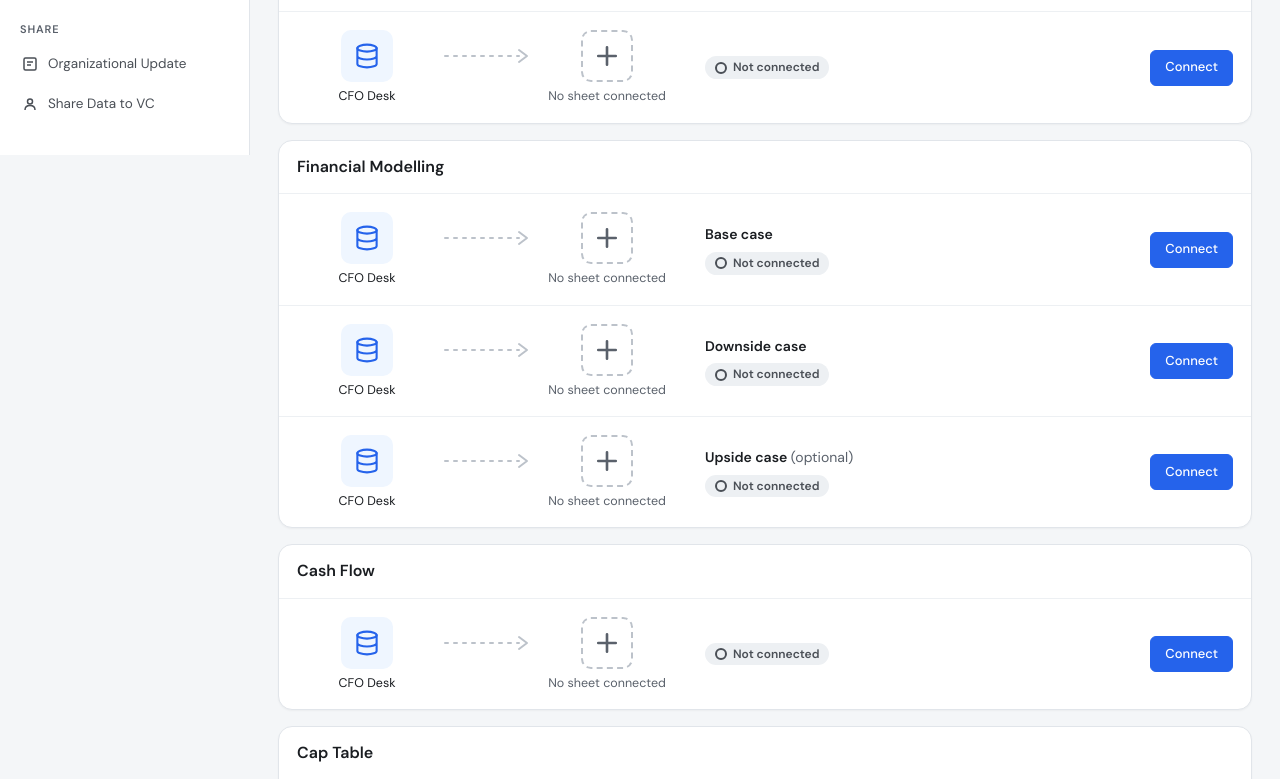
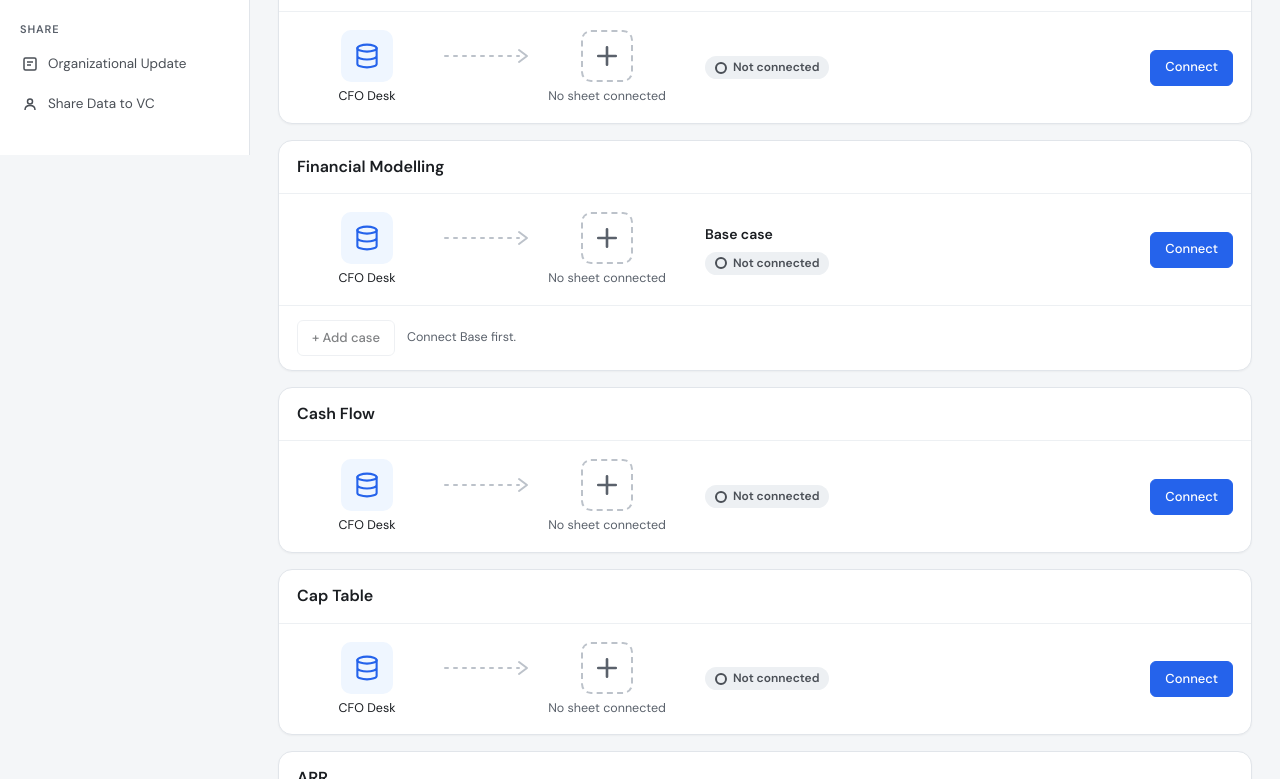
Before and after one commit to ADM1SH/data-room-mockup, a plain HTML site: page index.html in a window 1280 px wide. Shown: the part 645-1424 px from the top of the page. Drawn offline with Linux system fonts and the light colour scheme.

Commit message:
feat: Add case button on Financial Modelling (18/11/2026)

```diff
--- a/index.html
+++ b/index.html
@@ -114,7 +114,8 @@ h1 { font-size: 24px; font-weight: 700; letter-spacing: -0.3px; }
 .link .ext { margin-left: 3px; width: 10px; height: 10px; }
 .info { flex: 1 1 200px; min-width: 0; display: flex; flex-direction: column; align-items: flex-start; gap: 6px; }
 .slot-t { font-weight: 600; }
-.opt { font-weight: 400; color: var(--ink-muted); }
+.addrow { display: flex; flex-wrap: wrap; align-items: center; gap: 12px; padding: 14px 18px; border-top: 1px solid var(--rule-soft); }
+.addrow .btn:disabled { cursor: not-allowed; }
 .st { display: flex; flex-wrap: wrap; align-items: center; gap: 8px; }
 .when { color: var(--ink-soft); font-size: 13px; }
 .why { color: var(--danger-ink); font-size: 13px; }
@@ -258,13 +259,10 @@ const rel = (ts) => { const m = Math.round((Date.now() - ts) / MIN);
   if (m < 1) return 'just now'; if (m < 60) return m + ' min ago'; if (m < 1440) return Math.round(m / 60) + ' h ago'; return Math.round(m / 1440) + ' days ago'; };
 
 // One slot = one destination sheet. state: none | ok | error. sample = [file, tab, minutes since last sync].
-// Financial Modelling has 3 case slots. The app has no fixed limit, Sadaf said up to 3.
-const SLOTS = [
+// Financial Modelling starts with a Base slot. "Add case" adds more, as in the app (no fixed limit).
+let SLOTS = [
   { id: 'fin',  mod: 'Financial Metrics',    sample: ['Northwind Financials FY26', 'Financials', 12] },
   { id: 'op',   mod: 'Operating Metrics',    sample: ['Northwind KPI Tracker FY26', 'Monthly KPIs', 3] },
-  { id: 'fm1',  mod: 'Financial Modelling',  cs: 'Base',     sample: ['Northwind Forecast FY26, Base', 'Forecast', 8] },
-  { id: 'fm2',  mod: 'Financial Modelling',  cs: 'Downside', sample: ['Northwind Forecast FY26, Downside', 'Downside', 41] },
-  { id: 'fm3',  mod: 'Financial Modelling',  cs: 'Upside',   sample: null },
   { id: 'cash', mod: 'Cash Flow',            sample: ['Northwind Cash Flow', 'Consolidated', 125] },
   { id: 'cap',  mod: 'Cap Table',            sample: ['Northwind Cap Table', 'FP to Sheet', 1] },
   { id: 'arr',  mod: 'ARR',                  sample: ['Northwind ARR Tracker', 'FP to Sheet', 2] },
@@ -275,7 +273,18 @@ const WHY = { token: 'Google no longer lets CFO Desk read this sheet.', gone: "C
 const byId = (id) => SLOTS.find(s => s.id === id);
 const fullName = (s) => s.cs ? `${s.mod}, ${s.cs}` : s.mod;
 
+// Forecast case slots. Names Downside and Upside are the app's suggestions. Cases after those are numbered.
+const FM_NAMES = ['Base', 'Downside', 'Upside'], FM_SAMPLES = [['Northwind Forecast FY26, Base', 'Forecast', 8], ['Northwind Forecast FY26, Downside', 'Downside', 41]];
+const fmSlot = (i) => ({ id: 'fm' + (i + 1), mod: 'Financial Modelling', cs: FM_NAMES[i] || 'Case ' + (i + 1), sample: FM_SAMPLES[i] || null, state: 'none' });
+const fmSlots = () => SLOTS.filter(s => s.mod === 'Financial Modelling');
+function addCase() {
+  const n = fmSlots().length; SLOTS.splice(SLOTS.indexOf(fmSlots()[n - 1]) + 1, 0, fmSlot(n));
+  focusSel = `[data-slot="fm${n + 1}"] .act .btn`; render();
+}
+
 function seed(mode) {
+  SLOTS = SLOTS.filter(s => s.mod !== 'Financial Modelling');
+  SLOTS.splice(SLOTS.findIndex(s => s.id === 'op') + 1, 0, ...[0, 1].slice(0, mode === 'empty' ? 1 : 2).map(fmSlot));
   SLOTS.forEach(s => { s.state = 'none'; s.file = s.tab = s.last = s.why = null;
     if (mode === 'empty' || !s.sample) return;
     [s.file, s.tab] = s.sample; s.last = t(s.sample[2]); s.state = 'ok'; });
@@ -315,7 +324,7 @@ function slotHtml(s) {
   const act = none ? `<button type="button" class="btn btn-primary" data-act="connect" data-id="${s.id}" aria-label="Connect ${full}">Connect</button>`
     : s.state === 'error' ? `<button type="button" class="btn btn-primary" data-act="reconnect" data-id="${s.id}" aria-label="Reconnect ${full}">Reconnect</button>`
     : `<button type="button" class="btn" data-act="sync" data-id="${s.id}" aria-label="Sync ${full} now">Sync now</button>`;
-  return `<div class="slot" role="group" aria-label="${full}" data-slot="${s.id}">${flow(s.state, link)}<div class="info">${s.cs ? `<div class="slot-t">${s.cs} case${s.sample ? '' : ' <span class="opt">(optional)</span>'}</div>` : ''}${status}</div><div class="act">${act}</div></div>`;
+  return `<div class="slot" role="group" aria-label="${full}" data-slot="${s.id}">${flow(s.state, link)}<div class="info">${s.cs ? `<div class="slot-t">${s.cs.startsWith('Case') ? s.cs : s.cs + ' case'}</div>` : ''}${status}</div><div class="act">${act}</div></div>`;
 }
 
 function render() {
@@ -325,7 +334,9 @@ function render() {
   $('#filters').innerHTML = FILTERS.map(([k, l]) => `<button class="chip" data-filter="${k}" aria-pressed="${filter === k}">${l}</button>`).join('');
   const cards = [...new Set(SLOTS.map(s => s.mod))].map((m, i) => {
     const rows = SLOTS.filter(s => s.mod === m && matches(s)).map(slotHtml).join('');
-    return rows ? `<section class="card" aria-labelledby="h${i}"><div class="card-h"><h2 id="h${i}">${m}</h2></div>${rows}</section>` : '';
+    const baseOn = byId('fm1').state !== 'none';   // the app greys out Add case until Base is connected
+    const add = m === 'Financial Modelling' && filter === 'all' ? `<div class="addrow"><button type="button" class="btn" data-act="addcase"${baseOn ? '' : ' disabled'}>+ Add case</button>${baseOn ? '' : '<span class="hint">Connect Base first.</span>'}</div>` : '';
+    return rows ? `<section class="card" aria-labelledby="h${i}"><div class="card-h"><h2 id="h${i}">${m}</h2></div>${rows}${add}</section>` : '';
   }).join('');
   const start = filter === 'all' && !n('ok') && !n('error') ? '<p class="start">Nothing is connected yet. Choose Connect on a page below.</p>' : '';
   $('#pages').innerHTML = start + (cards || '<p class="no-match">Nothing matches this filter.</p>');
@@ -394,7 +405,8 @@ document.addEventListener('click', (ev) => {
   const chip = ev.target.closest('[data-filter]'); if (chip) { filter = chip.dataset.filter; focusSel = `[data-filter="${filter}"]`; render(); return; }
   const demo = ev.target.closest('[data-demo]'); if (demo) { seed(demo.dataset.demo); focusSel = null; render(); return; }
   const b = ev.target.closest('[data-act]'); if (!b) return;
-  const s = byId(b.dataset.id), act = b.dataset.act;
+  const act = b.dataset.act; if (act === 'addcase') return addCase();
+  const s = byId(b.dataset.id);
   if (act === 'open') return toast('Mockup: opens ' + s.file + ' in Google Drive.');
   if (act === 'connect' || act === 'reconnect') return openDlg(s, act === 'reconnect');
   if (act === 'sync') {
```
